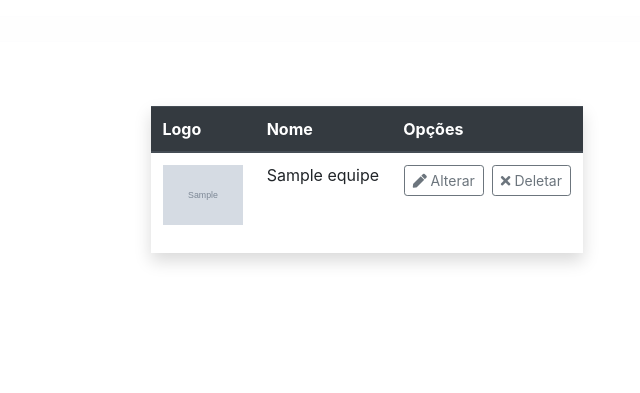
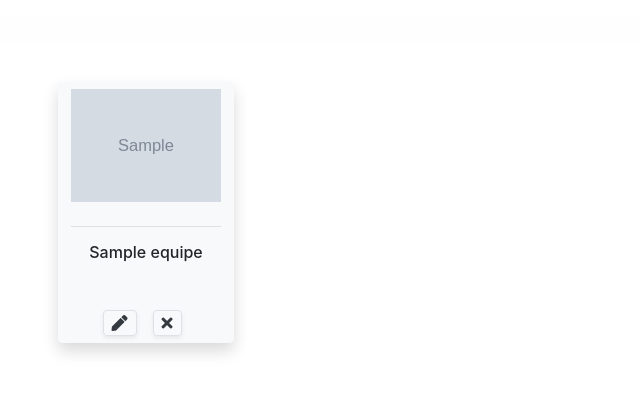
Before and after one commit to SterbenPanzer/GincanaCI, a CodeIgniter app: page /GincanaCI/index.php/equipe/index in a window 1280 px wide. Shown: the part 152-545 px from the top of the page, without its empty margins (227-867 px from the left). Run offline with CodeIgniter, Linux system fonts and the light colour scheme; the visitor is signed in with stand-in values (Sample User, id 1); tables that the repository leaves empty or names only in its code hold one stand-in row (values such as "Sample post"); grey boxes marked "Sample" are stand-in pictures; some libraries are stand-ins or nearby versions.

Commit message:
Versao final

```diff
--- a/application/views/ListaEquipe.php
+++ b/application/views/ListaEquipe.php
@@ -15,33 +15,19 @@
     </div>
     <div class="col-md-12">
         <div class="row">
-            <div class="col-3"></div>
-            <div class="col-5">
-                <div class='mt-5 table-responsive shadow'>
-                    <table class="table">
-                        <thead class="thead-dark">
-                            <tr>
-                                <th scope="col">Logo</th>
-                                <th scope="col">Nome</th>
-                                <th scope="col">Opções</th>
-                            </tr>
-                        </thead>
-                        <tbody>
-                            <?php
-                            foreach ($equipes as $e) {
-                                echo '<tr>';
-                                echo '<td> <img class="img-fluid" style="max-height:60px; max-width:80px;" src="' .  $this->config->base_url() . 'uploads/' . $e->imagem . '"></td>';
-                                echo '<td>' . $e->nome . '</td>';
-                                echo '<td class="text-right">'
-                                . '<a class="btn btn-sm btn-outline-secondary mr-2"  role="button"   href="' . $this->config->base_url() . 'Equipe/alterar/' . $e->id . '"><i class="fas fa-pen"></i> Alterar </a>'
-                                . '<a class="btn btn-sm btn-outline-secondary "  role="button"   href="' . $this->config->base_url() . 'Equipe/deletar/' . $e->id . '"><i class="fas fa-times"></i> Deletar </a>'
-                                . '</td>';
-                                echo '</tr>';
-                            }
-                            ?>
-                        </tbody>
-                    </table>
-                </div>
+            <div class="col-2"></div>
+            <div class="col-7">
+                <?php
+                foreach ($equipes as $e) {
+
+                    echo '<button type="button" class="btn btn-light mr-4 mb-3 mt-4 shadow text-center"><img class="img-fluid mb-2" style="max-height:150px; max-width:150px;" src="' . $this->config->base_url() . 'uploads/' . $e->imagem . '">';
+                    echo '<hr>';
+                    echo '<h6 class="mb-5">' . $e->nome . '</h6>';
+                    echo '<a class="pl-2" href="' . $this->config->base_url() . 'Equipe/alterar/' . $e->id . '"><i class="fas fa-pen text-dark border rounded shadow-sm py-1 px-2"></i></a>';
+                    echo '<a class="pl-2 ml-2 mr-3" href="' . $this->config->base_url() . 'Equipe/deletar/' . $e->id . '"><i class="fas fa-times text-dark border rounded shadow-sm py-1 px-2"></i></a>';
+                    echo '</button>';
+                }
+                ?>
             </div>
         </div>
     </div>
--- a/application/views/ListaIntegrante.php
+++ b/application/views/ListaIntegrante.php
@@ -13,7 +13,7 @@
         }
         ?>
     </div>
-    <div class='mt-5 table-responsive'>
+    <div class='mt-5 table-responsive shadow'>
         <table class="table">
             <thead class="thead-dark">
                 <tr>
--- a/application/views/ListaPontuacao.php
+++ b/application/views/ListaPontuacao.php
@@ -13,7 +13,7 @@
         }
         ?>
     </div>
-    <div class='mt-5 table-responsive'>
+    <div class='mt-5 table-responsive shadow'>
         <table class="table">
             <thead class="thead-dark">
                 <tr>
--- a/application/views/ProvaUser.php
+++ b/application/views/ProvaUser.php
@@ -14,7 +14,7 @@
         ?>
     </div>
 
-    <div class='mt-5 table-responsive'>
+    <div class='mt-5 table-responsive shadow'>
         <table class="table">
             <thead class="thead-dark">
                 <tr>
```
Also changed, not shown: application/views/FormEquipe.php (+13 -2 lines).
